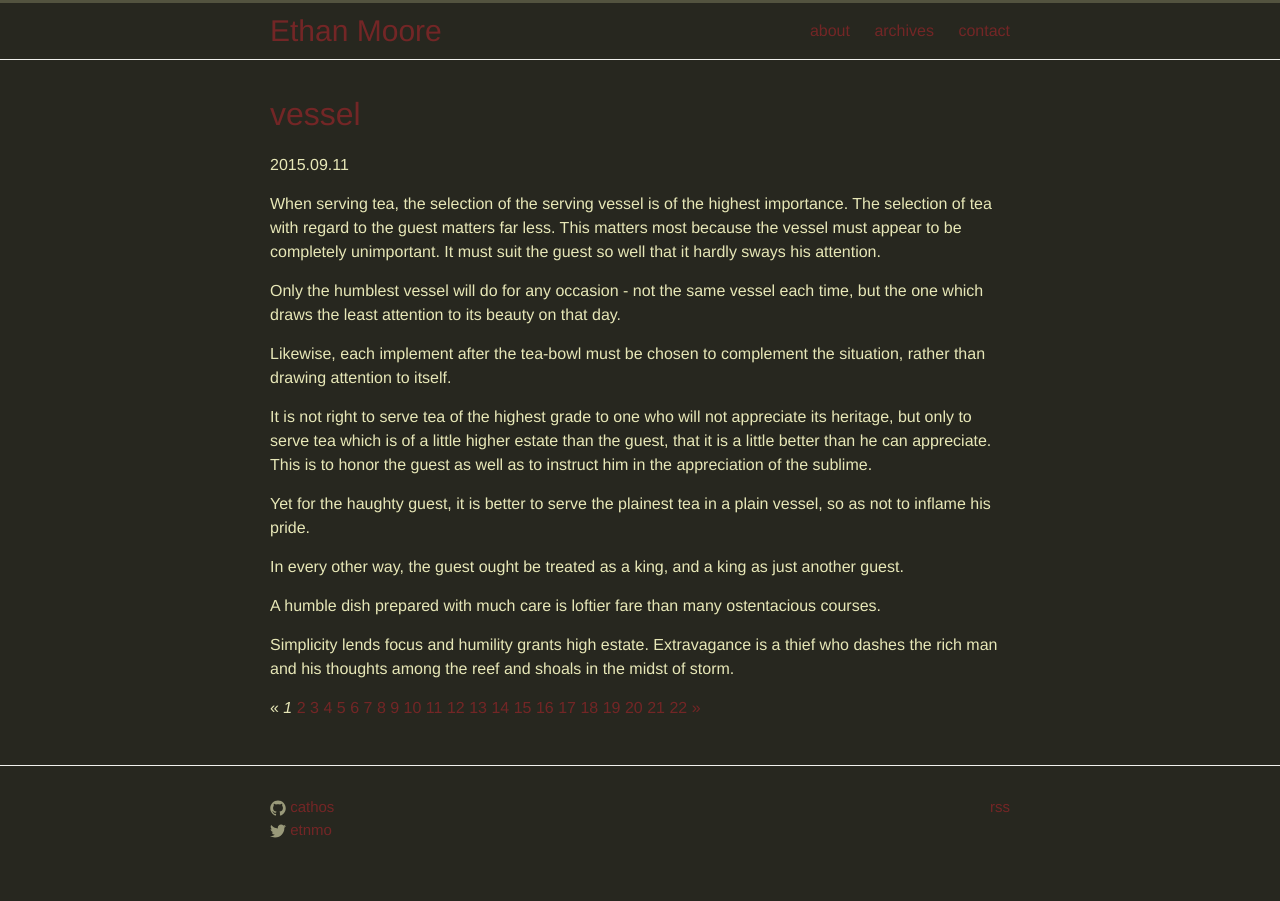
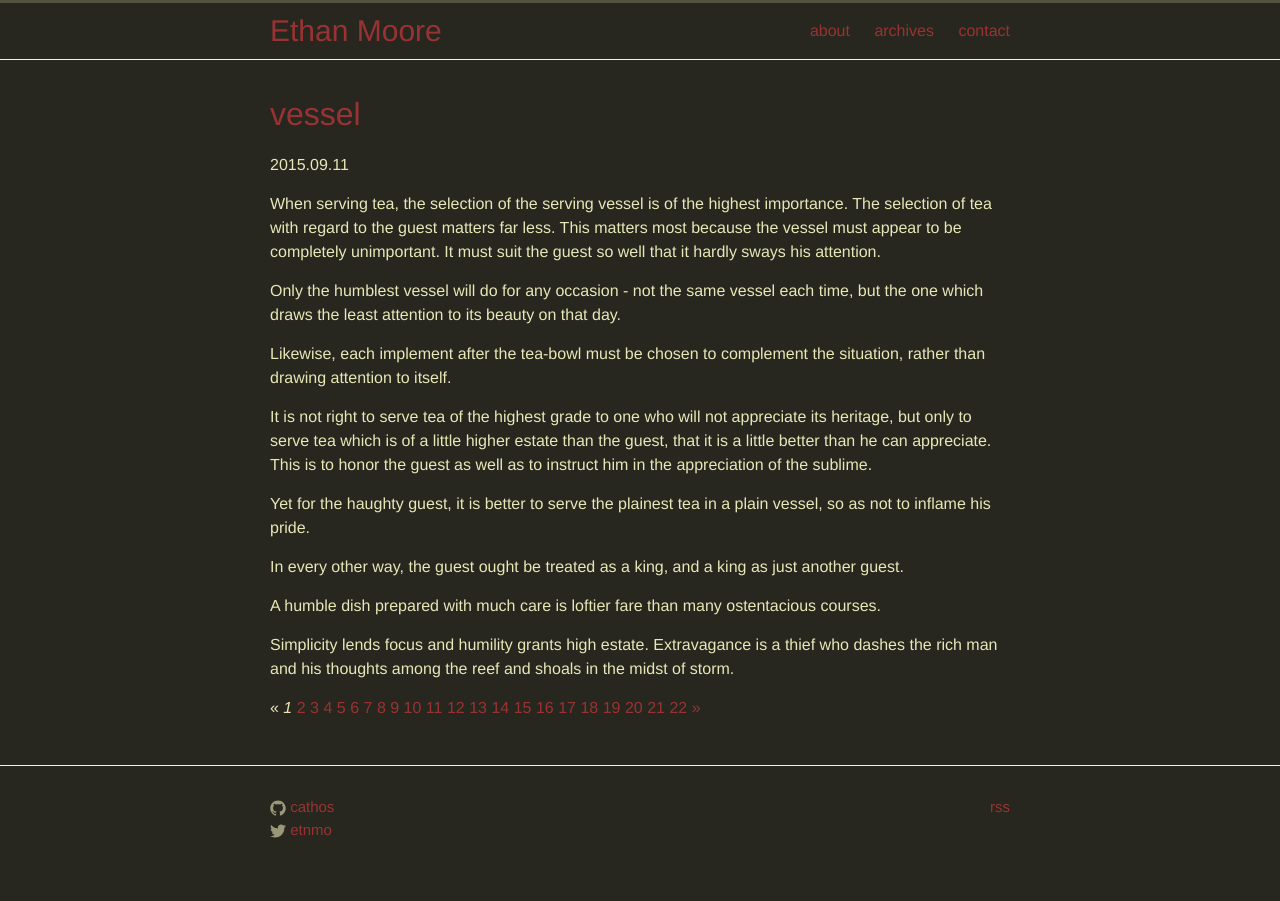
Before and after one commit to cathos/cathos.github.io, a Jekyll site: the page built from index.html, in a window 1280 px wide. Built offline with Jekyll 4.4.1, drawn with Linux system fonts in a browser that asks for light colours; the list of posts is cut into pages by our own code.

Commit message:
Update main.scss

```diff
--- a/css/main.scss
+++ b/css/main.scss
@@ -15,7 +15,7 @@ $spacing-unit:     30px;
 
 $text-color:       #e7e7b7;
 $background-color: #27271f;
-$brand-color:      #732626;
+$brand-color:      #993333;
 
 $grey-color:       #999979;
 $grey-color-light: lighten($grey-color, 40%);
```
